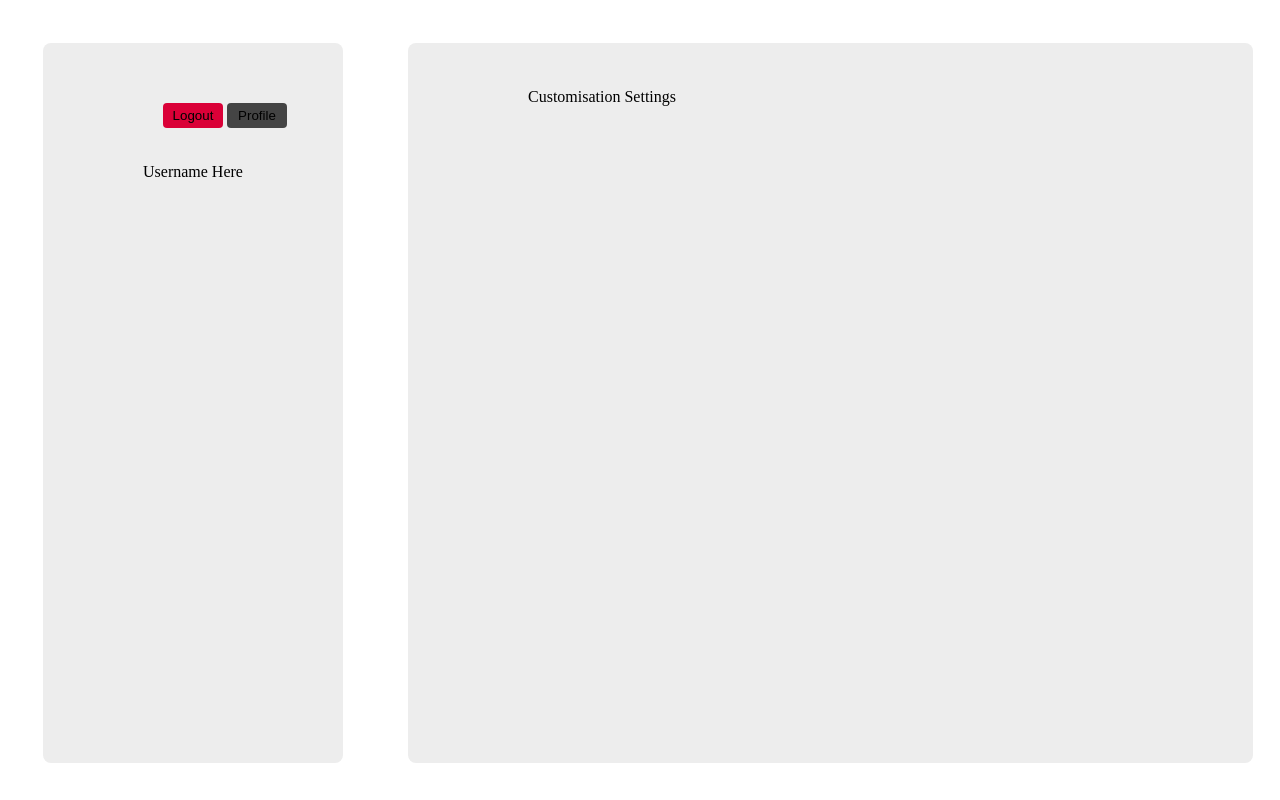
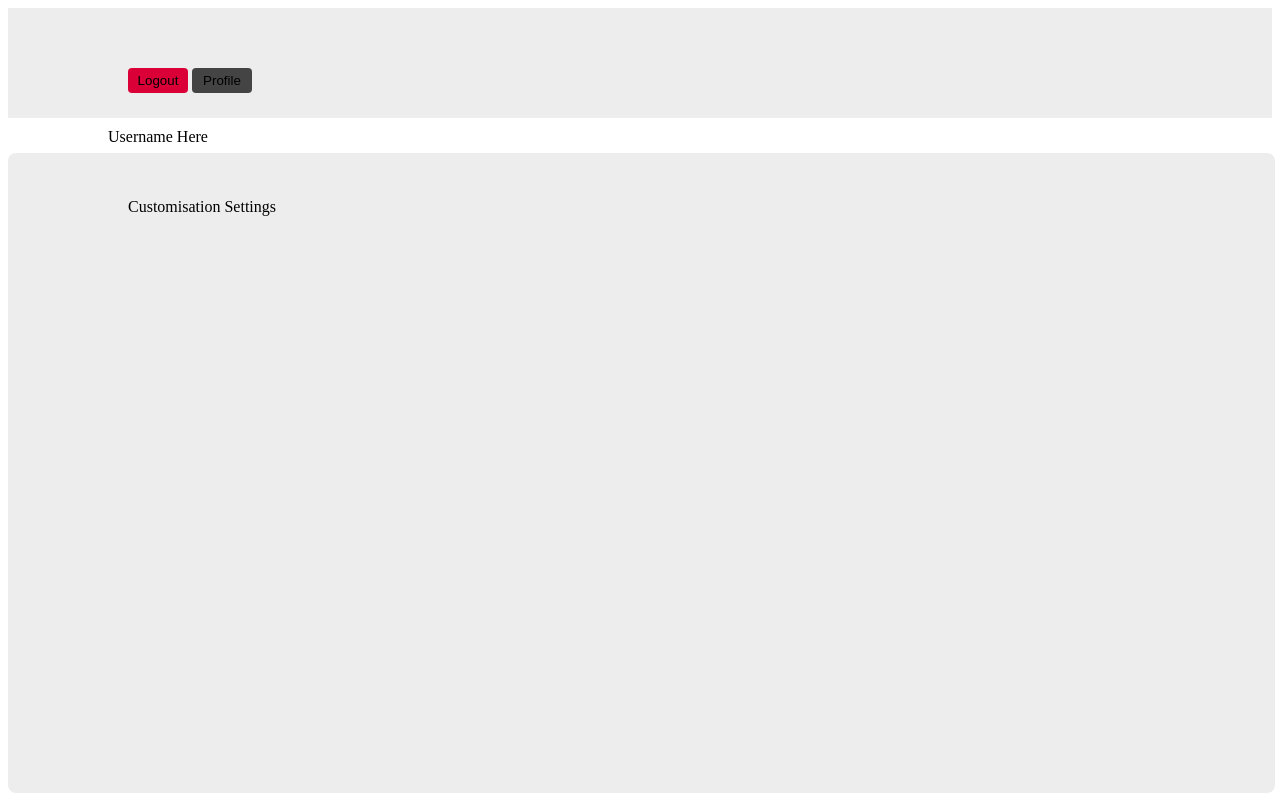
Before and after one commit to SSkimmd/COMP2003, a SvelteKit app in the folder Source Code/WebApp/my-app/: page /customise in a window 1280 px wide. Built offline with nearby package versions, Linux system fonts and the light colour scheme; some icons are missing.

Commit message:
Layout Changes
Changed up the layout of homepage and routed pages. Made it more adaptable so it looks a bit better on smaller devices.

```diff
--- a/Source Code/WebApp/my-app/src/components/navigation.svelte
+++ b/Source Code/WebApp/my-app/src/components/navigation.svelte
@@ -35,20 +35,19 @@
     #navbar-content {
         display: flex;
         flex-direction: column;
-        width: 100%;
-        margin-top: 100px;
-        margin-left: 30px;
+
+        margin-top: 25px;
+
+
     }
 
     #navbar {
-        position: absolute;
-        width: 300px;
-        height: 90vh;
+
+        width: flex;
+        height: flex;
         background-color: #EDEDED;
-        border-radius: 8px;
-        margin-left: 35px;
-        margin-top: 35px;
-        margin-bottom: 35px;
+
+
     }
 
     #navbar p {
--- a/Source Code/WebApp/my-app/src/routes/calendar/+page.svelte
+++ b/Source Code/WebApp/my-app/src/routes/calendar/+page.svelte
@@ -130,14 +130,14 @@
 
   #device {
     position: absolute;
-    margin-left: 400px;
-    margin-top: 35px;
-    margin-bottom: 35px;
-    min-width: 300px;
-    width: calc(100% - 435px);
-    height: 90vh;
-    background-color: #EDEDED;
-    border-radius: 8px;
+      margin-top: 35px;
+      margin-bottom: 35px;
+      min-width: 50px;
+      width: 99%;
+      height: 80%;
+      background-color: #EDEDED;
+      border-radius: 8px;
+
     list-style-type: none;
     font-family: 'Franklin Gothic Light';
   }
--- a/Source Code/WebApp/my-app/src/routes/customise/+page.svelte
+++ b/Source Code/WebApp/my-app/src/routes/customise/+page.svelte
@@ -31,21 +31,17 @@
 
   <style>
     #device-content {
-      margin-left: 25px;
-      margin-top: 35px;
-      margin-right: 35px;
+
       text-align: center;
     }
 
     #device {
       position: absolute;
-      margin-left: 400px;
-      margin-right: 35px;
       margin-top: 35px;
       margin-bottom: 35px;
-      min-width: 300px;
-      width: calc(100% - 435px);
-      height: 90vh;
+      min-width: 50px;
+      width: 99%;
+      height: 80%;
       background-color: #EDEDED;
       border-radius: 8px;
 
--- a/Source Code/WebApp/my-app/src/routes/device/+page.svelte
+++ b/Source Code/WebApp/my-app/src/routes/device/+page.svelte
@@ -50,14 +50,13 @@
 
   #device {
     position: absolute;
-    margin-left: 400px;
-    margin-top: 35px;
-    margin-bottom: 35px;
-    min-width: 300px;
-    width: calc(100% - 435px);
-    height: 90vh;
-    background-color: #EDEDED;
-    border-radius: 8px;
+      margin-top: 35px;
+      margin-bottom: 35px;
+      min-width: 50px;
+      width: 99%;
+      height: 80%;
+      background-color: #EDEDED;
+      border-radius: 8px;
 
     font-family: 'Franklin Gothic Light';
   }
--- a/Source Code/WebApp/my-app/src/routes/weather/+page.svelte
+++ b/Source Code/WebApp/my-app/src/routes/weather/+page.svelte
@@ -64,14 +64,14 @@
 
     #device {
       position: absolute;
-      margin-left: 400px;
       margin-top: 35px;
       margin-bottom: 35px;
-      min-width: 300px;
-      width: calc(100% - 435px);
-      height: 90vh;
+      min-width: 50px;
+      width: 99%;
+      height: 80%;
       background-color: #EDEDED;
       border-radius: 8px;
+
 
       font-family: 'Franklin Gothic Light';
     }
```
Also changed, not shown: Source Code/WebApp/my-app/src/routes/home/+page.svelte (+7 -20 lines).
